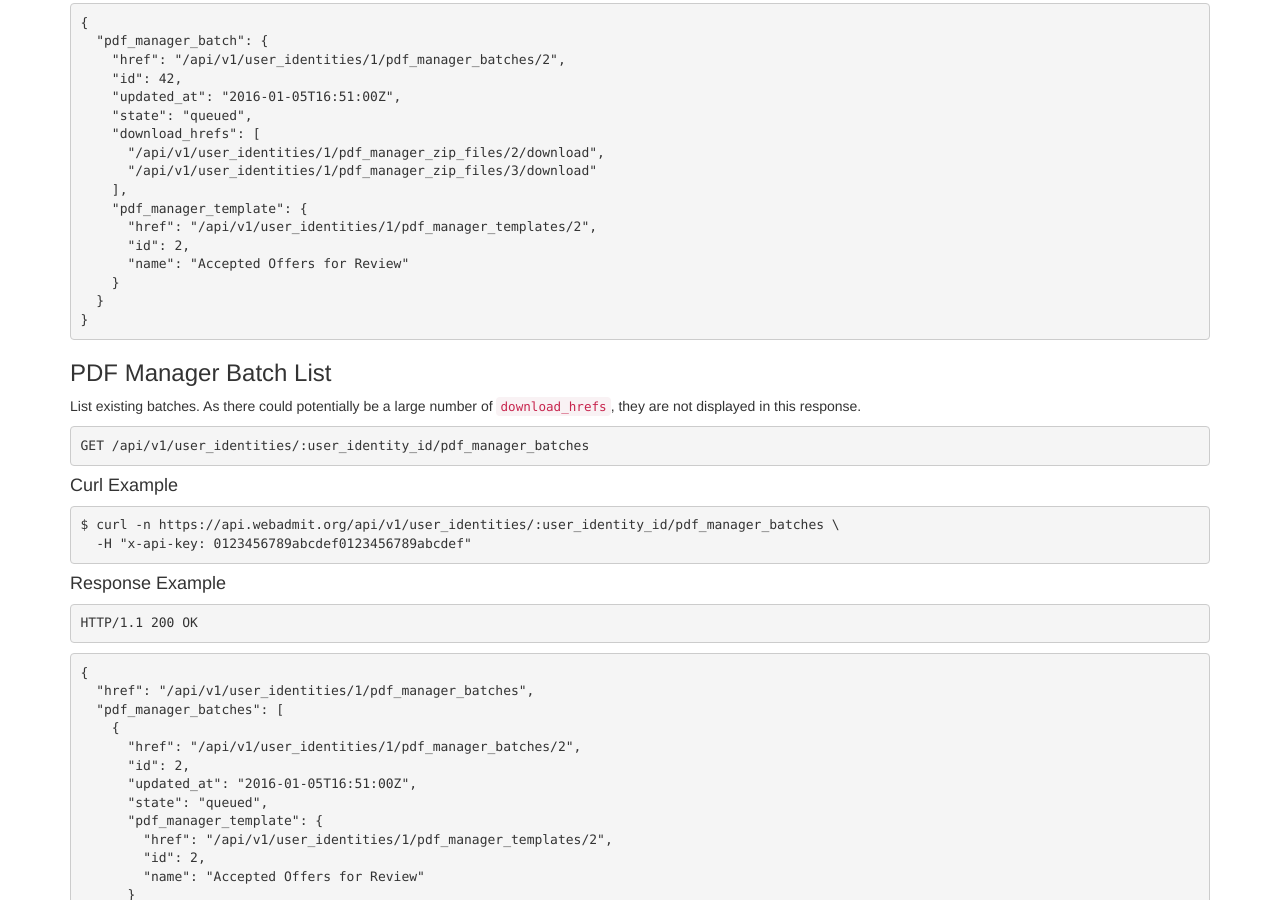
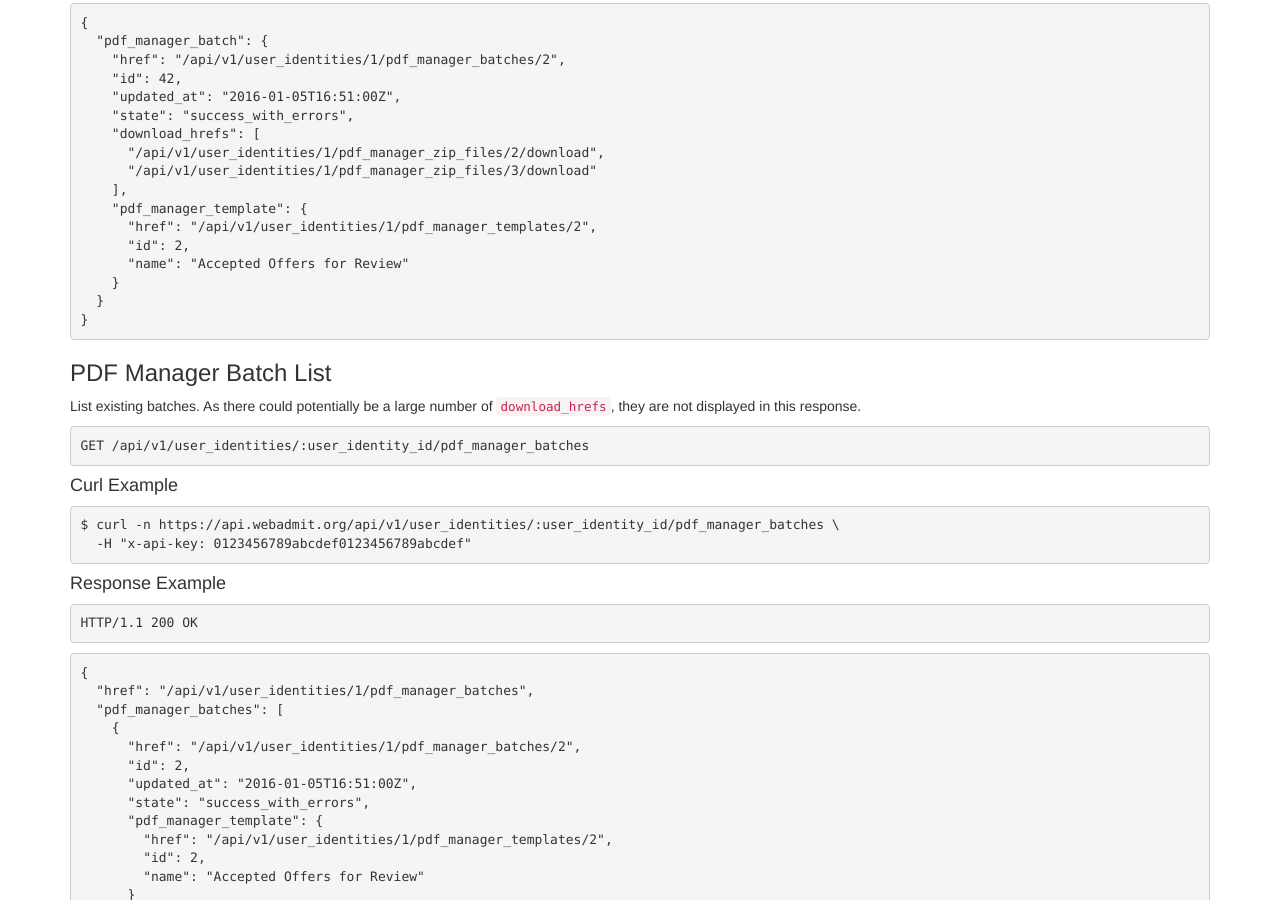
Before and after one commit to Liaison-Intl/Liaison-Intl.github.io, a Jekyll site: the page built from pdf_manager_batch.md, in a window 1280 px wide and 1400 px high, scrolled down 983 px. Shown: the part 245-1145 px from the top of the window. Built offline with Jekyll 4.4.1, drawn with Linux system fonts in a browser that asks for light colours; nearby versions of some CDN libraries; some of the changed text lies outside the part shown.

Commit message:
[NF-7101] Change state to success_with_errors
...so examples make more sense.

```diff
--- a/pdf_manager_batch.md
+++ b/pdf_manager_batch.md
@@ -46,7 +46,7 @@ title: PDF Manager Batch
 <td><strong>pdf_manager_batch:state</strong></td>
 <td><em>string</em></td>
 <td>Current state of this batch.  When <code>&quot;available&quot;</code>, the batch is ready for download.<br/> <strong>one of:</strong><code>&quot;initializing&quot;</code> or <code>&quot;queued&quot;</code> or <code>&quot;in_progress&quot;</code> or <code>&quot;available&quot;</code> or <code>&quot;success_with_errors&quot;</code> or <code>&quot;empty_list&quot;</code> or <code>&quot;failed&quot;</code></td>
-<td><code>&quot;queued&quot;</code></td>
+<td><code>&quot;success_with_errors&quot;</code></td>
 </tr>
 <tr>
 <td><strong>pdf_manager_batch:download_hrefs</strong></td>
@@ -97,7 +97,7 @@ title: PDF Manager Batch
     &quot;href&quot;: &quot;/api/v1/user_identities/1/pdf_manager_batches/2&quot;,
     &quot;id&quot;: 42,
     &quot;updated_at&quot;: &quot;2016-01-05T16:51:00Z&quot;,
-    &quot;state&quot;: &quot;queued&quot;,
+    &quot;state&quot;: &quot;success_with_errors&quot;,
     &quot;download_hrefs&quot;: [
       &quot;/api/v1/user_identities/1/pdf_manager_zip_files/2/download&quot;,
       &quot;/api/v1/user_identities/1/pdf_manager_zip_files/3/download&quot;
@@ -136,7 +136,7 @@ title: PDF Manager Batch
       &quot;href&quot;: &quot;/api/v1/user_identities/1/pdf_manager_batches/2&quot;,
       &quot;id&quot;: 2,
       &quot;updated_at&quot;: &quot;2016-01-05T16:51:00Z&quot;,
-      &quot;state&quot;: &quot;queued&quot;,
+      &quot;state&quot;: &quot;success_with_errors&quot;,
       &quot;pdf_manager_template&quot;: {
         &quot;href&quot;: &quot;/api/v1/user_identities/1/pdf_manager_templates/2&quot;,
         &quot;id&quot;: 2,
@@ -214,7 +214,7 @@ title: PDF Manager Batch
     &quot;href&quot;: &quot;/api/v1/user_identities/1/pdf_manager_batches/2&quot;,
     &quot;id&quot;: 42,
     &quot;updated_at&quot;: &quot;2016-01-05T16:51:00Z&quot;,
-    &quot;state&quot;: &quot;queued&quot;,
+    &quot;state&quot;: &quot;success_with_errors&quot;,
     &quot;download_hrefs&quot;: [
       &quot;/api/v1/user_identities/1/pdf_manager_zip_files/2/download&quot;,
       &quot;/api/v1/user_identities/1/pdf_manager_zip_files/3/download&quot;
--- a/schemata/pdf_manager_batch.json
+++ b/schemata/pdf_manager_batch.json
@@ -54,7 +54,7 @@
                 "state": {
                   "type": "string",
                   "enum": ["initializing", "queued", "in_progress", "available", "success_with_errors", "empty_list", "failed"],
-                  "example": "queued"
+                  "example": "success_with_errors"
                 },
                 "pdf_manager_template": {
                   "type": "object",
@@ -144,7 +144,7 @@
           "type": "string",
           "description": "Current state of this batch.  When `\"available\"`, the batch is ready for download.",
           "enum": ["initializing", "queued", "in_progress", "available", "success_with_errors", "empty_list", "failed"],
-          "example": "queued"
+          "example": "success_with_errors"
         },
         "download_hrefs": {
           "comment": "FIXME: Include `items`.  See https://github.com/interagent/prmd/issues/275",
```
